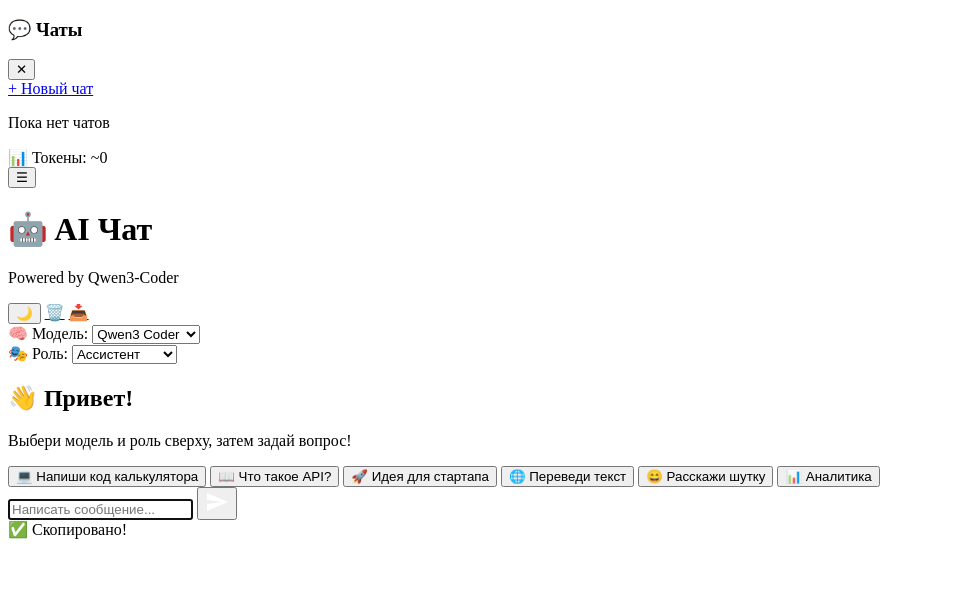
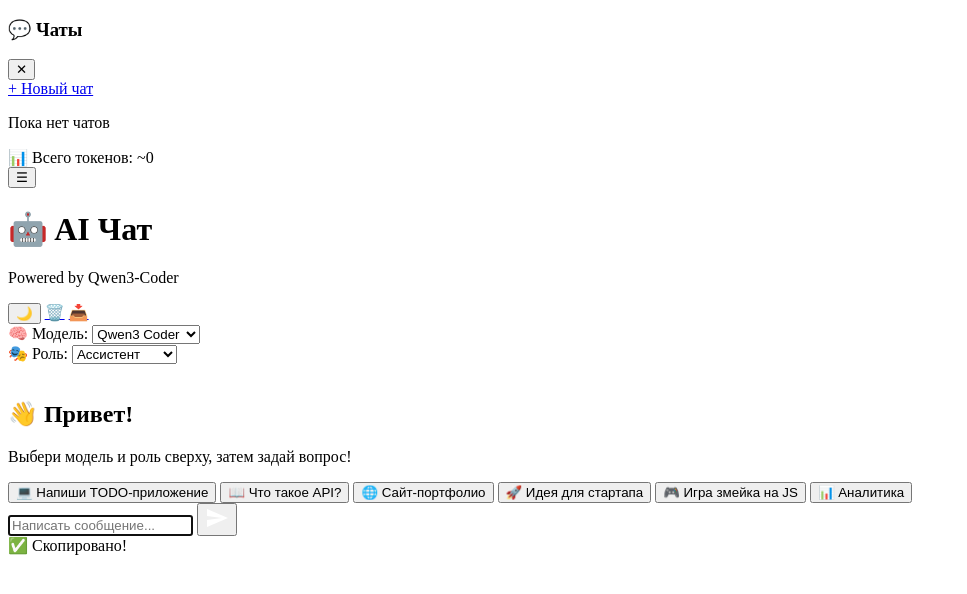
Before and after one commit to noninik/qwen-ai-chat, a FastAPI app: page / in a window 1280 px wide. Shown: the top 594 px of the page, without its empty margins (0-967 px from the left). Run offline with FastAPI, Linux system fonts and the light colour scheme; some libraries are stand-ins or nearby versions.

Commit message:
Update index.html

```diff
--- a/templates/index.html
+++ b/templates/index.html
@@ -5,12 +5,11 @@
     <meta name="viewport" content="width=device-width, initial-scale=1.0">
     <title>AI Чат — Qwen3</title>
     <link rel="stylesheet" href="/static/style.css">
-    <!-- Подсветка кода -->
     <link rel="stylesheet" href="https://cdnjs.cloudflare.com/ajax/libs/highlight.js/11.9.0/styles/atom-one-dark.min.css">
     <script src="https://cdnjs.cloudflare.com/ajax/libs/highlight.js/11.9.0/highlight.min.js"></script>
 </head>
 <body>
-    <!-- Сайдбар с чатами -->
+    <!-- Сайдбар -->
     <div class="sidebar" id="sidebar">
         <div class="sidebar-header">
             <h3>💬 Чаты</h3>
@@ -20,17 +19,26 @@
         <div class="chat-list">
             {% if chat_list %}
                 {% for chat in chat_list %}
-                <a href="/chat/{{ chat.id }}" class="chat-item {% if current_chat_id == chat.id %}active{% endif %}">
-                    <span class="chat-title">{{ chat.title }}</span>
-                    <a href="/delete/{{ chat.id }}" class="delete-btn" onclick="return confirm('Удалить чат?')">🗑️</a>
-                </a>
+                <div class="chat-item-wrapper">
+                    <a href="/chat/{{ chat.id }}" class="chat-item {% if current_chat_id == chat.id %}active{% endif %}">
+                        <span class="chat-title">
+                            {% if chat.has_memory %}🧠{% endif %}
+                            {{ chat.title }}
+                        </span>
+                        <span class="chat-meta">{{ chat.msg_count }} 💬</span>
+                    </a>
+                    <div class="chat-actions">
+                        <a href="/continue/{{ chat.id }}" class="continue-btn" title="Продолжить в новом чате">🔄</a>
+                        <a href="/delete/{{ chat.id }}" class="delete-btn" title="Удалить" onclick="return confirm('Удалить чат?')">🗑️</a>
+                    </div>
+                </div>
                 {% endfor %}
             {% else %}
                 <p class="no-chats">Пока нет чатов</p>
             {% endif %}
         </div>
         <div class="token-counter">
-            <span>📊 Токены: ~{{ token_count }}</span>
+            <span>📊 Всего токенов: ~{{ token_count }}</span>
         </div>
     </div>
 
@@ -49,7 +57,7 @@
             </div>
         </header>
 
-        <!-- Настройки (модель + роль) -->
+        <!-- Настройки -->
         <div class="settings-bar">
             <div class="setting">
                 <label>🧠 Модель:</label>
@@ -69,7 +77,35 @@
             </div>
         </div>
 
-        <!-- Окно чата -->
+        <!-- Контекст-бар -->
+        <div class="context-bar">
+            {% if context_info %}
+            <div class="context-info">
+                <span>💬 {{ context_info.messages }} сообщений</span>
+                <span>📊 ~{{ context_info.tokens }} токенов</span>
+                {% if context_info.compressed %}
+                <span class="memory-badge">🧠 Память ({{ context_info.summaries_count }} саммари)</span>
+                {% endif %}
+            </div>
+            <div class="context-progress">
+                <div class="context-progress-bar" style="width: {{ context_info.percent }}%"></div>
+            </div>
+            {% if context_info.percent > 70 %}
+            <div class="context-warning">
+                ⚠️ Контекст заполняется.
+                <a href="/continue/{{ session_id }}">Продолжить в новом чате с памятью →</a>
+            </div>
+            {% endif %}
+            {% endif %}
+
+            {% if continued_from %}
+            <div class="continued-notice">
+                🔄 Продолжение чата "{{ continued_from }}" — нейронка помнит предыдущий разговор
+            </div>
+            {% endif %}
+        </div>
+
+        <!-- Чат -->
         <div class="chat-box" id="chatBox">
             {% if messages %}
                 {% for msg in messages %}
@@ -90,23 +126,28 @@
                 {% endfor %}
             {% else %}
                 <div class="welcome">
+                    {% if continued_from %}
+                    <h2>🔄 Продолжаем!</h2>
+                    <p>Я помню наш прошлый разговор. Можешь продолжать с того места, где остановились!</p>
+                    {% else %}
                     <h2>👋 Привет!</h2>
                     <p>Выбери модель и роль сверху, затем задай вопрос!</p>
+                    {% endif %}
                     <div class="suggestions">
-                        <button onclick="fillQuestion('Напиши код калькулятора на Python')">
-                            💻 Напиши код калькулятора
+                        <button onclick="fillQuestion('Напиши полный код TODO-приложения на Python')">
+                            💻 Напиши TODO-приложение
                         </button>
                         <button onclick="fillQuestion('Объясни что такое API простыми словами')">
                             📖 Что такое API?
                         </button>
-                        <button onclick="fillQuestion('Придумай идею для стартапа')">
+                        <button onclick="fillQuestion('Напиши полный HTML/CSS/JS сайт-портфолио')">
+                            🌐 Сайт-портфолио
+                        </button>
+                        <button onclick="fillQuestion('Придумай идею для стартапа и распиши бизнес-план')">
                             🚀 Идея для стартапа
                         </button>
-                        <button onclick="fillQuestion('Переведи на английский: Привет, как дела?')">
-                            🌐 Переведи текст
-                        </button>
-                        <button onclick="fillQuestion('Напиши смешную шутку про программистов')">
-                            😄 Расскажи шутку
+                        <button onclick="fillQuestion('Напиши игру змейку на JavaScript с полным кодом')">
+                            🎮 Игра змейка на JS
                         </button>
                         <button onclick="fillQuestion('Проанализируй плюсы и минусы удалённой работы')">
                             📊 Аналитика
@@ -116,7 +157,7 @@
             {% endif %}
         </div>
 
-        <!-- Форма ввода -->
+        <!-- Форма -->
         <form action="/chat" method="post" class="input-form" id="chatForm" onsubmit="showLoading()">
             <input type="hidden" name="session_id" value="{{ session_id }}">
             <input
@@ -134,7 +175,7 @@
             </button>
         </form>
 
-        <!-- Индикатор загрузки -->
+        <!-- Загрузка -->
         <div class="loading" id="loading" style="display: none;">
             <div class="loading-dots">
                 <span>🤖 Думаю</span>
```
